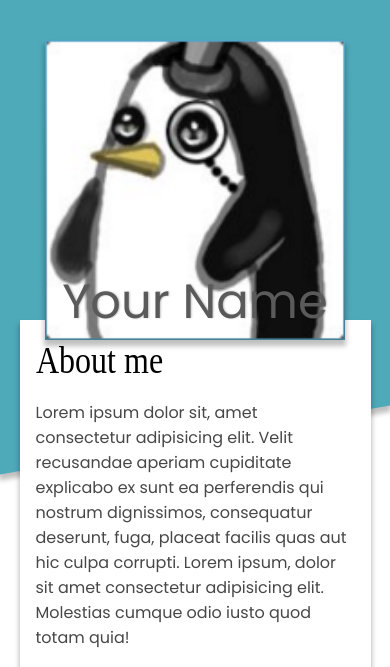
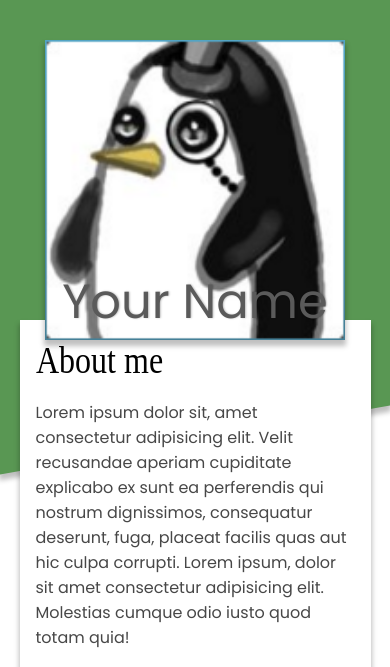
Before and after one commit to benny4man/mock-portfolio, a plain HTML site: page index.html in a window 390 px wide. Shown: the top 667 px of the page. Drawn offline with nearby package versions, Linux system fonts and the light colour scheme; a web font is replaced by a local one.

Commit message:
Update styles.css

```diff
--- a/css/styles.css
+++ b/css/styles.css
@@ -258,6 +258,7 @@ footer img {
 
 @media (max-width: 1000px) {
 	.banner{
+		background-color: #599753;
 		height: 550px;
 		width: 100%;
 	}
```
